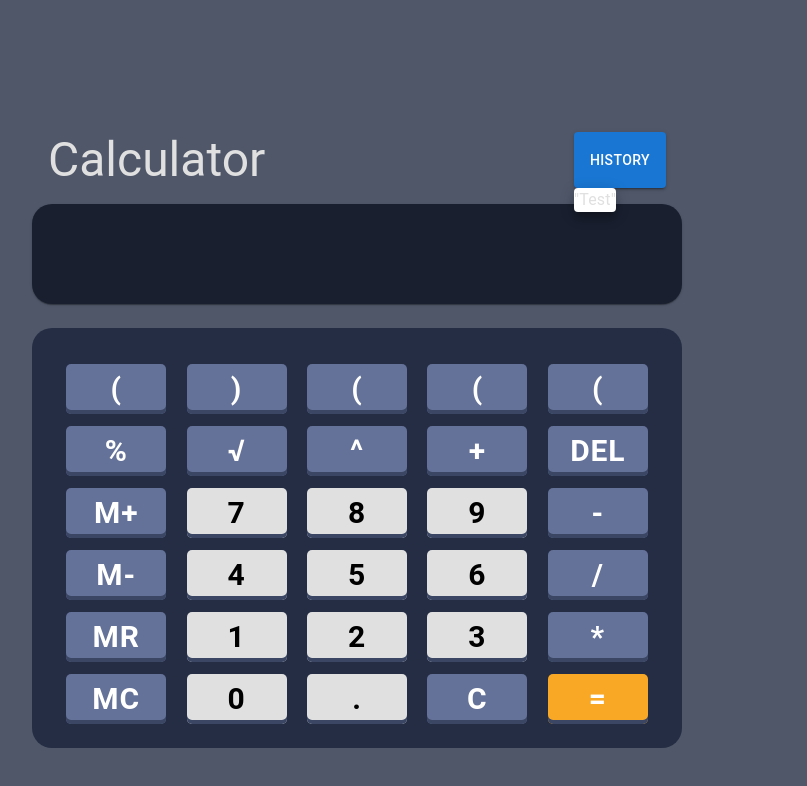
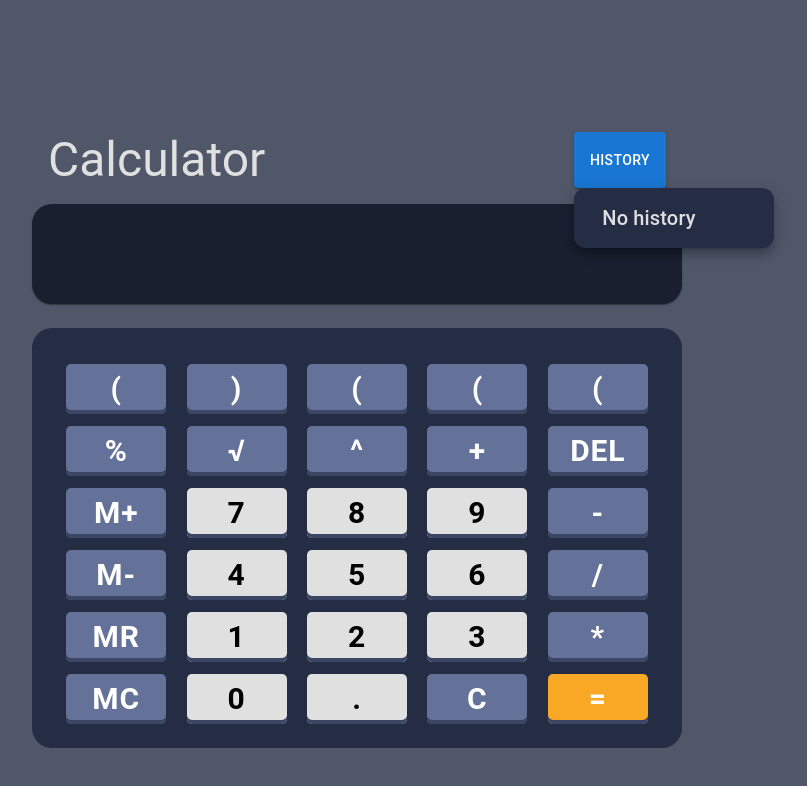
Before and after one commit to nt7nguye/vial-take-home, a React (Vite) app in the folder frontend/: page / in a window 1280 px wide. Both pictures are taken after a click on the button "HISTORY". Shown: the top 786 px of the page, without its empty margins (283-1090 px from the left). Built offline with nearby package versions, Linux system fonts and the light colour scheme.

Commit message:
added traversable history

```diff
--- a/frontend/src/components/Calculator.tsx
+++ b/frontend/src/components/Calculator.tsx
@@ -5,13 +5,18 @@ import { Box } from "@mui/system";
 import { Grid, Paper, Typography, Popover, Button } from "@mui/material";
 import CalcButton from "./Button";
 
+interface Equation {
+    expression: string;
+    result: string;
+}
+
 const Calculator: React.FC<{}> = () => {
     const evaluator = new Evaluator();
     // Core state of the calculator
     const [expr, setExpr] = React.useState<string>("");
     const [prevExpr, setPrevExpr] = React.useState<string>("");
     const [register, setRegister] = React.useState<number>(0);
-    const [history, setHistory] = React.useState();
+    const [history, setHistory] = React.useState<Equation[]>([]);
 
     // Validity checks for the expression
     const [dotExistInExpr, setDotExistInExpr] = React.useState(false);
@@ -127,6 +132,7 @@ const Calculator: React.FC<{}> = () => {
     const equalClickHandler = () => {
         try {
             let res = evaluator.evaluate(expr);
+            setHistory([...history, {expression: expr, result: res.toString()}]);
             setPrevExpr(expr);
             setExpr(res.toString());
         } catch (err: any) {
@@ -188,7 +194,7 @@ const Calculator: React.FC<{}> = () => {
                         }}
                     >
                         <Typography component="h1" variant="h3" align="left">Calculator</Typography>
-                        <Button variant="contained" onClick={popoverClickHandler}> History</Button>
+                        <Button variant="contained" onClick={popoverClickHandler}> History </Button>
                         <Popover
                             anchorOrigin={{
                                 vertical: 'bottom',
@@ -199,9 +205,32 @@ const Calculator: React.FC<{}> = () => {
                                 horizontal: 'left',
                             }}
                             open={open}
+                            onClose={popoverClickHandler}
                             anchorEl={anchorEl}
+                            PaperProps={{
+                                sx: { backgroundColor: "#242d44", borderRadius: 3},
+                            }}
                         >
-                            "Test"
+                            <Grid container minWidth={200}>
+                                {history.length > 0 ? history.map((equation, index) => (
+                                        <Grid container spacing={1} sx={{margin: 1}}>
+                                            <Grid item sx={{display: 'flex', flexDirection: 'row', justifyContent: 'space-between'}} key={index}>
+                                                <Button variant="contained" onClick={() => setExpr(equation.expression)}>{equation.expression}</Button>
+                                            </Grid>
+                                            <Grid item sx={{display: 'flex', flexDirection: 'row', justifyContent: 'space-between'}} key={index}>
+                                                <Typography component="h1" variant="h6" align="left"> = </Typography>
+                                            </Grid>
+                                            <Grid item sx={{display: 'flex', flexDirection: 'row', justifyContent: 'space-between'}} key={index}>
+                                                <Button variant="contained" onClick={() => setExpr(equation.result)}>{equation.result}</Button>
+                                            </Grid>
+                                        </Grid>
+                                    ))
+                                : (
+                                    <Grid item xs={12} sx={{display: 'flex', flexDirection: 'row', height: 60, alignItems:'center', alignContent:'center'}}>
+                                        <Typography component="h1" variant="h6" align="center" width={150}>No history</Typography>
+                                    </Grid>
+                                )}
+                            </Grid>
                         </Popover>
                     </Box>
                 </Grid>
```
